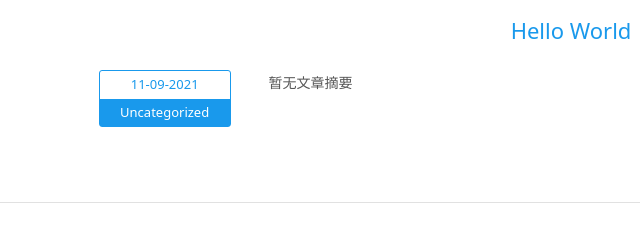
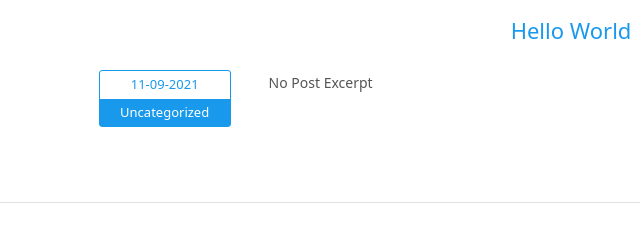
Before and after one commit to Dreamcreator0710/Dreamcreator0710.github.io, a plain HTML site: page index.html in a window 1280 px wide. Shown: the part 338-573 px from the top of the page, 69-709 px from the left. Drawn offline with Linux system fonts and the light colour scheme.

Commit message:
Site updated: 2021-09-11 19:13:30

```diff
--- a/index.html
+++ b/index.html
@@ -112,7 +112,7 @@
       </div>
     </div>
     <!-- Post Excerpt -->
-    <div class="excerpt typo">暂无文章摘要</div>
+    <div class="excerpt typo">No Post Excerpt</div>
     <!-- Post Tags -->
     <div class="tags">
 
```
Also changed, not shown: 2021/09/11/hello-world/index.html (+1 -1 lines).
